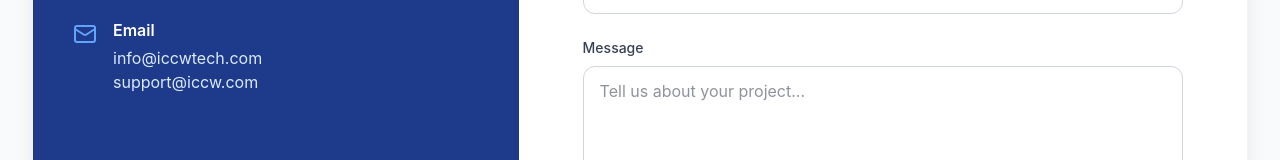
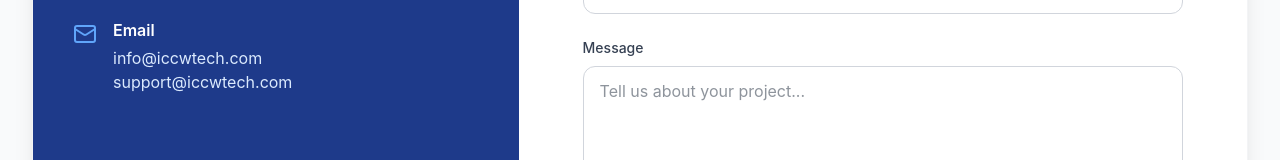
Before and after one commit to ibrajkhan/ICCWTech, a React (Vite) app: page /contact in a window 1280 px wide. Shown: the part 621-781 px from the top of the page. Built offline with nearby package versions, Linux system fonts and the light colour scheme; no server answers.

Commit message:
changes done for email

```diff
--- a/src/pages/Contact.jsx
+++ b/src/pages/Contact.jsx
@@ -131,7 +131,7 @@ const Contact = () => {
                   <div>
                     <h4 className="font-semibold mb-1">Email</h4>
                     <p className="text-brand-100">info@iccwtech.com</p>
-                    <p className="text-brand-100">support@iccw.com</p>
+                    <p className="text-brand-100">support@iccwtech.com</p>
                   </div>
                 </div>
               </div>
```
